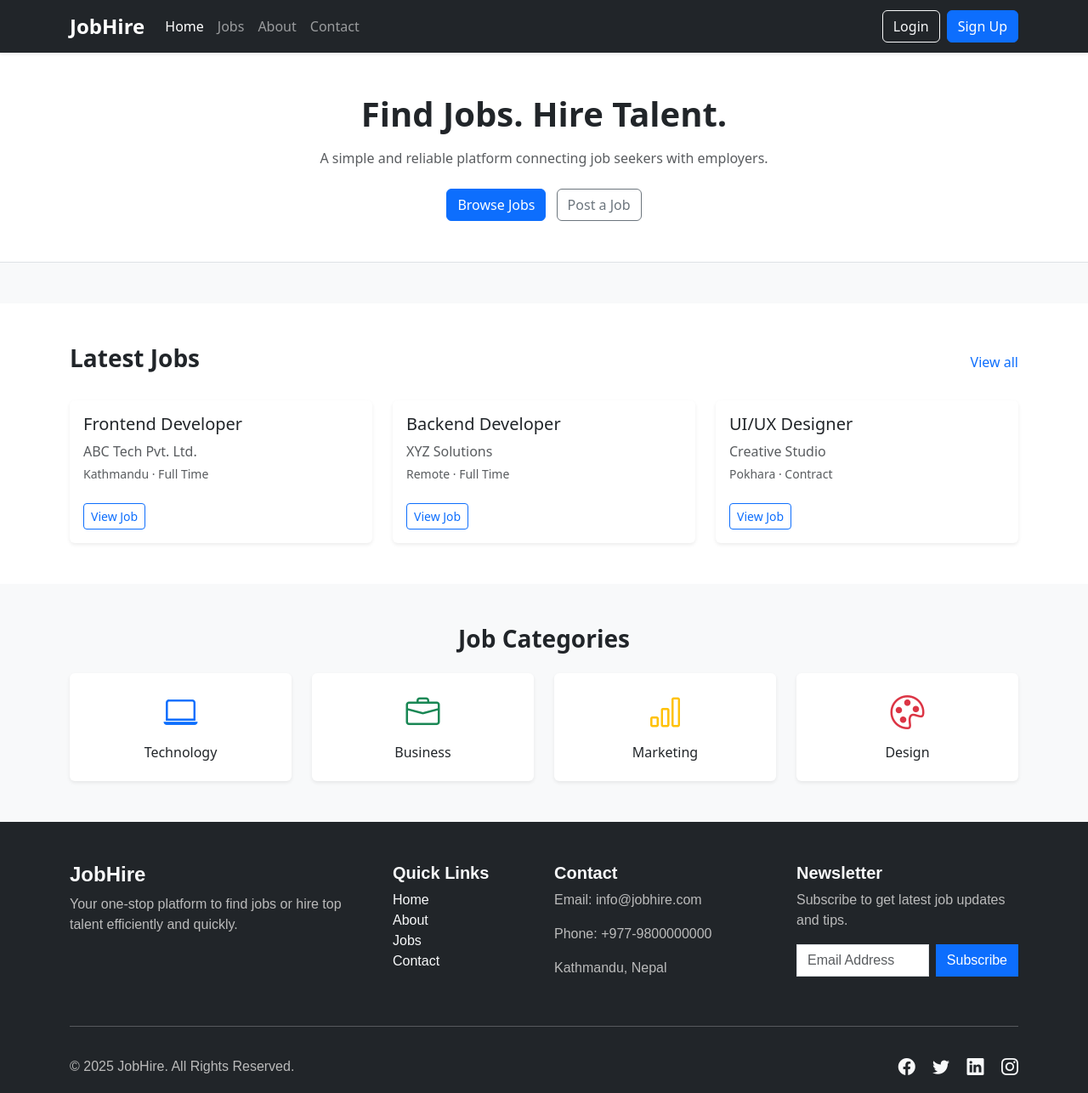
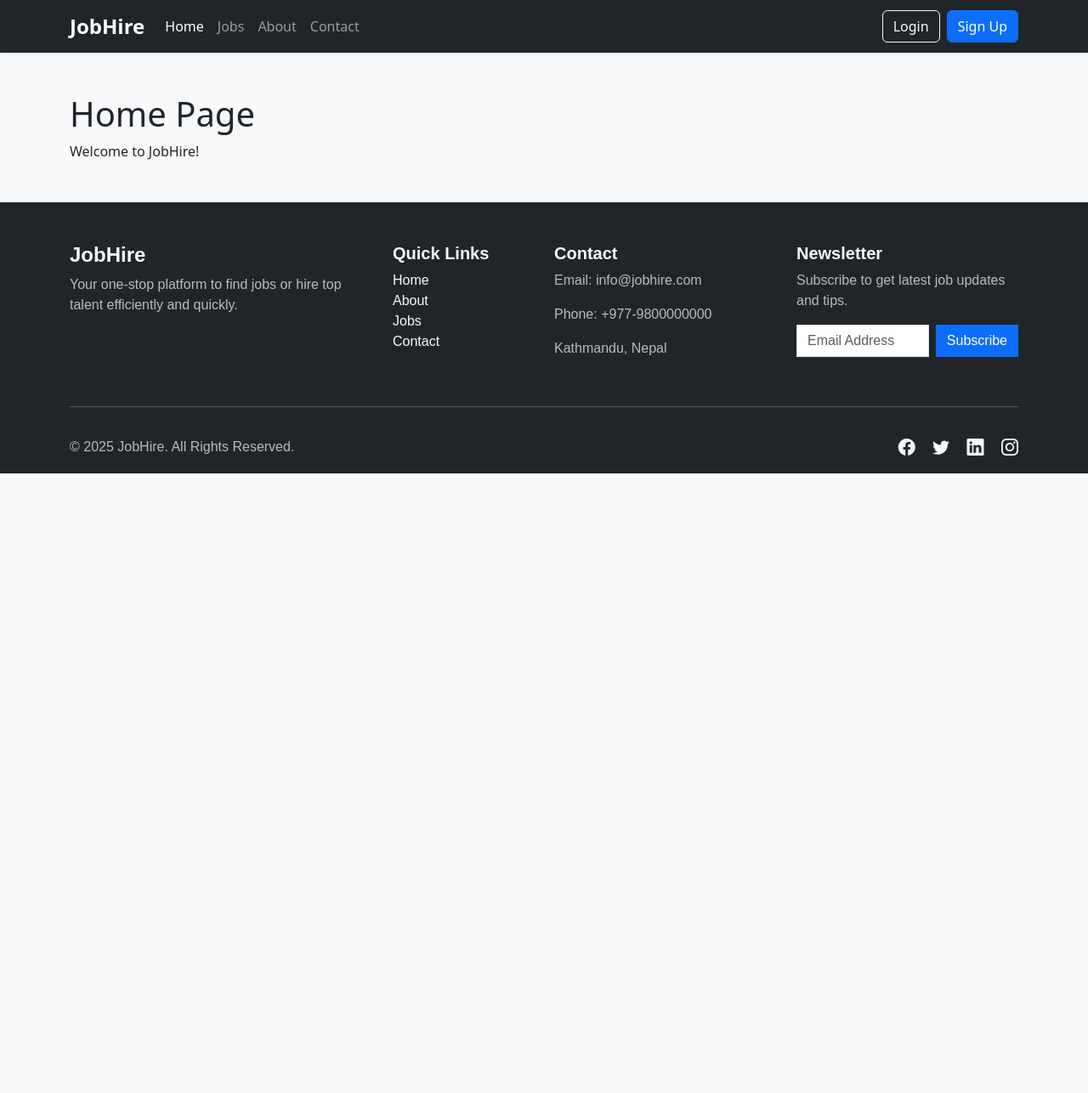
Before and after one commit to Pranisht03/job_hiring_system, a Django app: page / in a window 1280 px wide. Shown: the whole page at 85% size. After the commit the page ends 557 px from the top, so only its background shows below. Run offline with Django 5.2, Linux system fonts and the light colour scheme.

Commit message:
add other pages and linked completed

```diff
--- a/accounts/urls.py
+++ b/accounts/urls.py
@@ -6,6 +6,8 @@ app_name = "accounts"
 urlpatterns = [
     # Login page
     path("login/", views.login_view, name="login"),
+
+    path('logout/', views.logout_view, name='logout'),
 
     # Choose account type page
     path("signup/", views.choose_signup, name="signup"),
@@ -18,4 +20,7 @@ urlpatterns = [
 
     path("jobseeker_dashboard/", views.jobseeker_dashboard, name="jobseeker-dashboard"),
     path("company_dashboard/", views.company_dashboard, name="company-dashboard"),
+
+    path('jobseeker/profile/', views.jobseeker_profile, name='jobseeker_profile'),
+    path('company/profile/', views.company_profile, name='company_profile'),
 ]
--- a/accounts/views.py
+++ b/accounts/views.py
@@ -1,5 +1,23 @@
 from django.shortcuts import render, redirect
 from django.contrib.auth.decorators import login_required
+from django.contrib.auth import logout
+from django.contrib import messages
+
+# Home page
+def home_view(request):
+    return render(request, 'home.html')
+
+# About page
+def about_view(request):
+    return render(request, 'about.html')
+
+# Jobs page
+def jobs_view(request):
+    return render(request, 'jobs.html')
+
+# Contact page
+def contact_view(request):
+    return render(request, 'contact.html')
 
 def login_view(request):
     return render(request, "accounts/login.html")
@@ -17,11 +35,33 @@ def jobseeker_dashboard(request):
     if not request.user.is_job_seeker:
         # Optional: redirect if user is not a jobseeker
         return redirect('accounts:login')
-    return render(request, "jobseeker_dashboard.html")
+    return render(request, "accounts/jobseeker_dashboard.html")
 
 @login_required
 def company_dashboard(request):
     if not request.user.is_company:
         # Optional: redirect if user is not a company
         return redirect('accounts:login')
-    return render(request, "company_dashboard.html")
+    return render(request, "accounts/company_dashboard.html")
+
+@login_required
+def jobseeker_profile(request):
+    if not request.user.is_job_seeker:
+        return redirect('home')
+
+    return render(request, 'accounts/jobseeker_profile.html')
+
+
+@login_required
+def company_profile(request):
+    if not request.user.is_employer:
+        return redirect('home')
+
+    return render(request, 'accounts/company_profile.html')
+
+@login_required
+def logout_view(request):
+    if request.method == "POST":
+        logout(request)
+        messages.success(request, "You have logged out successfully!")
+    return redirect('accounts:login')
--- a/config/urls.py
+++ b/config/urls.py
@@ -18,9 +18,16 @@ from django.contrib import admin
 from django.urls import path, include
 from django.conf import settings
 from django.conf.urls.static import static
+from accounts import views as account_views
 
 urlpatterns = [
     path('admin/', admin.site.urls),
+
+    path('', account_views.home_view, name='home'),
+    path('about/', account_views.about_view, name='about'),
+    path('jobs/', account_views.jobs_view, name='jobs'),
+    path('contact/', account_views.contact_view, name='contact'),
+
     path('', include('jobs.urls')),
     path("accounts/", include("accounts.urls")),
     path('api/', include('api.urls')),
--- /dev/null
+++ b/templates/about.html
@@ -0,0 +1,6 @@
+{% extends 'base.html' %}
+
+{% block content %}
+<h1>About Page</h1>
+<p>Welcome to JobHire!</p>
+{% endblock %}
--- a/templates/base.html
+++ b/templates/base.html
@@ -20,105 +20,22 @@
 <!-- ===== HEADER / NAVBAR ===== -->
 {% include 'includes/navbar.html' %}
 
-<!-- ===== HERO SECTION ===== -->
-<section class="py-5 bg-white border-bottom">
-    <div class="container text-center">
-        <h1 class="fw-bold mb-3">Find Jobs. Hire Talent.</h1>
-        <p class="text-muted mb-4">
-            A simple and reliable platform connecting job seekers with employers.
-        </p>
-        <a href="#" class="btn btn-primary me-2">Browse Jobs</a>
-        <a href="#" class="btn btn-outline-secondary">Post a Job</a>
-    </div>
-</section>
+<!-- Message Section -->
+ {% if messages %}
+  <div class="container mt-2">
+    {% for message in messages %}
+      <div class="alert alert-{{ message.tags }} alert-dismissible fade show" role="alert">
+        {{ message }}
+        <button type="button" class="btn-close" data-bs-dismiss="alert" aria-label="Close"></button>
+      </div>
+    {% endfor %}
+  </div>
+{% endif %}
 
 <!-- ===== MAIN CONTENT BLOCK ===== -->
 <div class="container my-5">
     {% block content %}{% endblock %}
 </div>
-
-<!-- ===== JOBS SECTION ===== -->
-<section class="py-5 bg-white">
-    <div class="container">
-        <div class="d-flex justify-content-between align-items-center mb-4">
-            <h3 class="fw-bold">Latest Jobs</h3>
-            <a href="#" class="text-decoration-none">View all</a>
-        </div>
-
-        <div class="row g-4">
-            <!-- Job Card -->
-            <div class="col-md-4">
-                <div class="card shadow-sm border-0 h-100">
-                    <div class="card-body">
-                        <h5 class="card-title">Frontend Developer</h5>
-                        <p class="text-muted mb-1">ABC Tech Pvt. Ltd.</p>
-                        <p class="small text-muted">Kathmandu · Full Time</p>
-                        <a href="#" class="btn btn-sm btn-outline-primary mt-2">View Job</a>
-                    </div>
-                </div>
-            </div>
-
-            <div class="col-md-4">
-                <div class="card shadow-sm border-0 h-100">
-                    <div class="card-body">
-                        <h5 class="card-title">Backend Developer</h5>
-                        <p class="text-muted mb-1">XYZ Solutions</p>
-                        <p class="small text-muted">Remote · Full Time</p>
-                        <a href="#" class="btn btn-sm btn-outline-primary mt-2">View Job</a>
-                    </div>
-                </div>
-            </div>
-
-            <div class="col-md-4">
-                <div class="card shadow-sm border-0 h-100">
-                    <div class="card-body">
-                        <h5 class="card-title">UI/UX Designer</h5>
-                        <p class="text-muted mb-1">Creative Studio</p>
-                        <p class="small text-muted">Pokhara · Contract</p>
-                        <a href="#" class="btn btn-sm btn-outline-primary mt-2">View Job</a>
-                    </div>
-                </div>
-            </div>
-        </div>
-    </div>
-</section>
-
-<!-- ===== CATEGORIES SECTION ===== -->
-<section class="py-5 bg-light">
-    <div class="container text-center">
-        <h3 class="fw-bold mb-4">Job Categories</h3>
-
-        <div class="row g-4">
-            <div class="col-md-3">
-                <div class="card border-0 shadow-sm p-3 h-100">
-                    <i class="bi bi-laptop fs-1 text-primary mb-2"></i>
-                    <h6>Technology</h6>
-                </div>
-            </div>
-
-            <div class="col-md-3">
-                <div class="card border-0 shadow-sm p-3 h-100">
-                    <i class="bi bi-briefcase fs-1 text-success mb-2"></i>
-                    <h6>Business</h6>
-                </div>
-            </div>
-
-            <div class="col-md-3">
-                <div class="card border-0 shadow-sm p-3 h-100">
-                    <i class="bi bi-bar-chart fs-1 text-warning mb-2"></i>
-                    <h6>Marketing</h6>
-                </div>
-            </div>
-
-            <div class="col-md-3">
-                <div class="card border-0 shadow-sm p-3 h-100">
-                    <i class="bi bi-palette fs-1 text-danger mb-2"></i>
-                    <h6>Design</h6>
-                </div>
-            </div>
-        </div>
-    </div>
-</section>
 
 <!-- ===== FOOTER ===== -->
 {% include 'includes/footer.html' %}
--- /dev/null
+++ b/templates/contact.html
@@ -0,0 +1,6 @@
+{% extends 'base.html' %}
+
+{% block content %}
+<h1>Contact Page</h1>
+<p>Welcome to JobHire!</p>
+{% endblock %}
--- a/templates/employer_dashboard.html
+++ /dev/null
@@ -1,2 +0,0 @@
-<h1>Welcome, Employer {{ user.username }}!</h1>
-<a href="{% url 'logout' %}">Logout</a>
--- /dev/null
+++ b/templates/home.html
@@ -0,0 +1,6 @@
+{% extends 'base.html' %}
+
+{% block content %}
+<h1>Home Page</h1>
+<p>Welcome to JobHire!</p>
+{% endblock %}
--- a/templates/includes/navbar.html
+++ b/templates/includes/navbar.html
@@ -3,35 +3,81 @@
 <!-- ================== NAVBAR ================== -->
 <nav class="navbar navbar-expand-lg navbar-dark bg-dark sticky-top shadow-sm">
   <div class="container">
+
     <!-- Brand -->
-    <a class="navbar-brand fw-bold fs-4" href="#">JobHire</a>
+    <a class="navbar-brand fw-bold fs-4" href="{% url 'home' %}">JobHire</a>
 
-    <!-- Toggler for mobile -->
+    <!-- Toggler -->
     <button class="navbar-toggler" type="button" data-bs-toggle="collapse" data-bs-target="#navbarContent">
       <span class="navbar-toggler-icon"></span>
     </button>
 
-    <!-- Navbar links -->
+    <!-- Navbar Content -->
     <div class="collapse navbar-collapse" id="navbarContent">
+
+      <!-- Left Links -->
       <ul class="navbar-nav me-auto mb-2 mb-lg-0">
-        <li class="nav-item"><a class="nav-link active" href="#">Home</a></li>
-        <li class="nav-item"><a class="nav-link" href="#categories">Jobs</a></li>
-        <li class="nav-item"><a class="nav-link" href="#about">About</a></li>
-        <li class="nav-item"><a class="nav-link" href="#contact">Contact</a></li>
+        <li class="nav-item"><a class="nav-link active" href="{% url 'home' %}">Home</a></li>
+        <li class="nav-item"><a class="nav-link" href="{% url 'jobs' %}">Jobs</a></li>
+        <li class="nav-item"><a class="nav-link" href="{% url 'about' %}">About</a></li>
+        <li class="nav-item"><a class="nav-link" href="{% url 'contact' %}">Contact</a></li>
       </ul>
 
-      <!-- Login/Signup buttons -->
-      <div class="d-flex">
-       <a href="{% url 'accounts:login' %}" class="btn btn-outline-light me-2">Login</a>
-       <a href="{% url 'accounts:signup' %}" class="btn btn-primary">Sign Up</a>
-      </div>
+      <!-- Right Side -->
+      <ul class="navbar-nav ms-auto mb-2 mb-lg-0">
+
+        {% if user.is_authenticated %}
+
+          <!-- ================= JOB SEEKER ================= -->
+          {% if user.is_job_seeker %}
+            <li class="nav-item">
+              <a class="nav-link" href="{% url 'accounts:jobseeker_profile' %}">Profile</a>
+            </li>
+            <li class="nav-item">
+              <a class="nav-link" href="{% url 'accounts:jobseeker-dashboard' %}">Dashboard</a>
+            </li>
+          {% endif %}
+
+          <!-- ================= COMPANY ================= -->
+          {% if user.is_employer %}
+            <li class="nav-item">
+              <a class="nav-link" href="{% url 'accounts:company_profile' %}">Company Profile</a>
+            </li>
+            <li class="nav-item">
+              <a class="nav-link" href="{% url 'accounts:company-dashboard' %}">Dashboard</a>
+            </li>
+          {% endif %}
+
+          <!-- Logout -->
+             <li class="nav-item">
+                <button class="btn btn-danger ms-2"
+                  onclick="document.getElementById('logout-form').submit();">
+                      Logout
+                </button>
+              </li>
+
+          <form id="logout-form" method="post" action="{% url 'accounts:logout' %}" style="display:none;">
+          {% csrf_token %}
+
+        {% else %}
+
+          <!-- Guest -->
+          <li class="nav-item">
+            <a class="btn btn-outline-light me-2" href="{% url 'accounts:login' %}">Login</a>
+          </li>
+          <li class="nav-item">
+            <a class="btn btn-primary" href="{% url 'accounts:signup' %}">Sign Up</a>
+          </li>
+
+        {% endif %}
+
+      </ul>
     </div>
   </div>
 </nav>
 
-<!-- ================== BOOTSTRAP CDN ================== -->
+<!-- ================== BOOTSTRAP ================== -->
 <link href="https://cdn.jsdelivr.net/npm/bootstrap@5.3.3/dist/css/bootstrap.min.css" rel="stylesheet">
 <script src="https://cdn.jsdelivr.net/npm/bootstrap@5.3.3/dist/js/bootstrap.bundle.min.js"></script>
 
-<!-- ================== OPTIONAL CUSTOM CSS ================== -->
 <link rel="stylesheet" href="{% static 'css/navbar.css' %}">
--- /dev/null
+++ b/templates/jobs.html
@@ -0,0 +1,6 @@
+{% extends 'base.html' %}
+
+{% block content %}
+<h1>Jobs Page</h1>
+<p>Welcome to JobHire!</p>
+{% endblock %}
--- a/templates/jobseeker_dashboard.html
+++ /dev/null
@@ -1,2 +0,0 @@
-<h1>Welcome, Job Seeker {{ user.username }}!</h1>
-<a href="{% url 'logout' %}">Logout</a>
```
Also changed, not shown: templates/accounts/company_profile.html (added), templates/accounts/jobseeker_profile.html (added).
